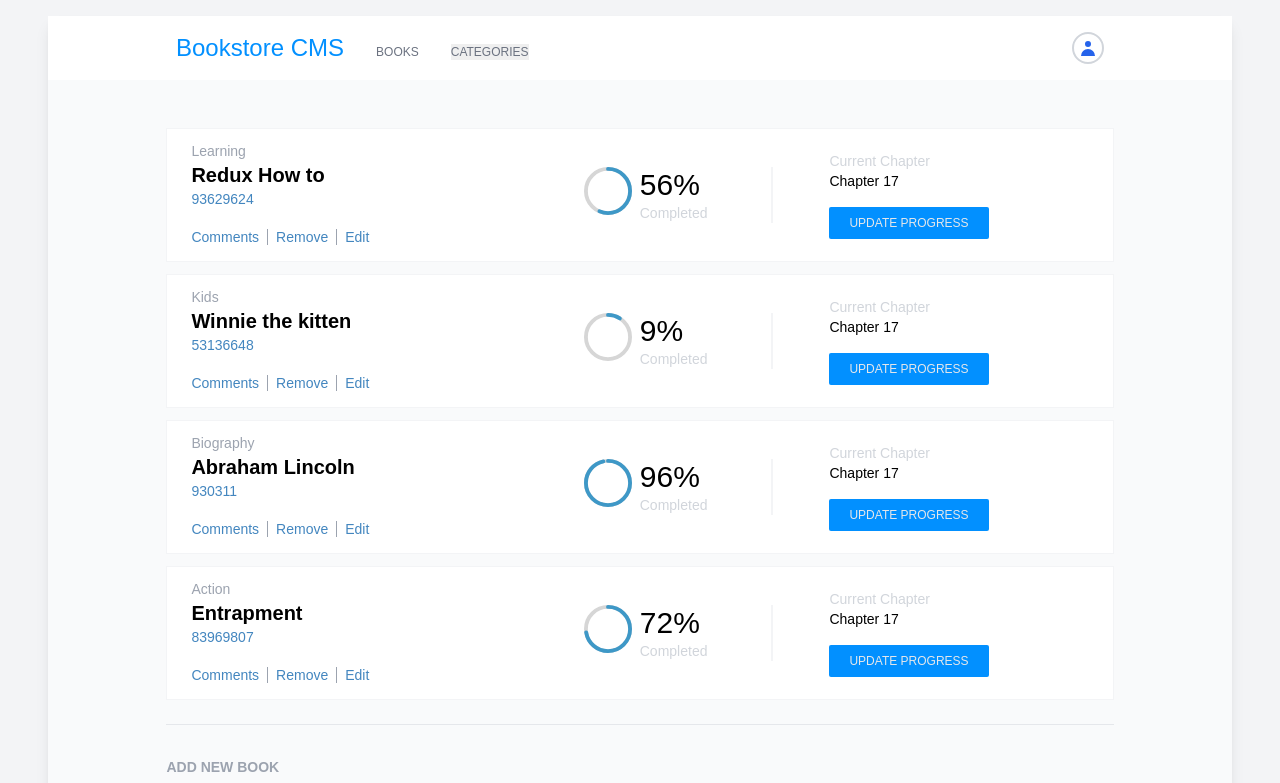
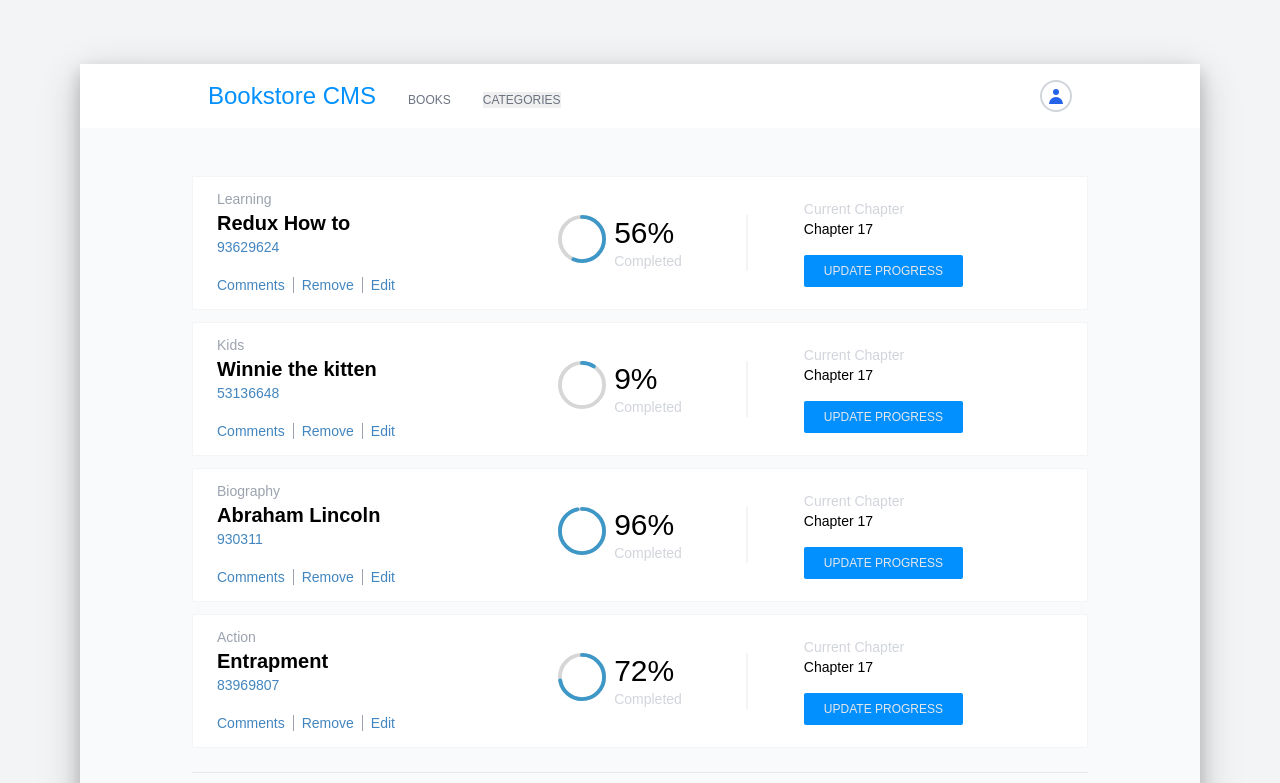
Before and after one commit to chrystalme/magic-books-inc, a React (Create React App) app: page / in a window 1280 px wide. Shown: the top 783 px of the page. Built offline with nearby package versions, Linux system fonts and the light colour scheme.

Commit message:
Add margins overall page to make the same

```diff
--- a/src/components/App.jsx
+++ b/src/components/App.jsx
@@ -3,7 +3,7 @@ import BooksList from '../containers/BooksList';
 import BooksForm from '../containers/BooksForm';
 
 const App = () => (
-  <div className="mx-auto bg-gray-50 shadow-lg">
+  <div className="mx-auto bg-gray-50 c-shadow">
     <BooksList />
     <BooksForm />
   </div>
--- a/src/index.css
+++ b/src/index.css
@@ -46,6 +46,14 @@ body {
 form {
   margin: 1.5rem auto;
   padding: 2rem 0 10rem 0;
+}
+
+.c-shadow {
+  box-shadow: 0 8px 16px 0 rgba(0, 0, 0, 0.2), 0 12px 40px 0 rgba(0, 0, 0, 0.19);
+}
+
+#root {
+  padding: 3rem 2rem 6rem 2rem;
 }
 
 /*
```
